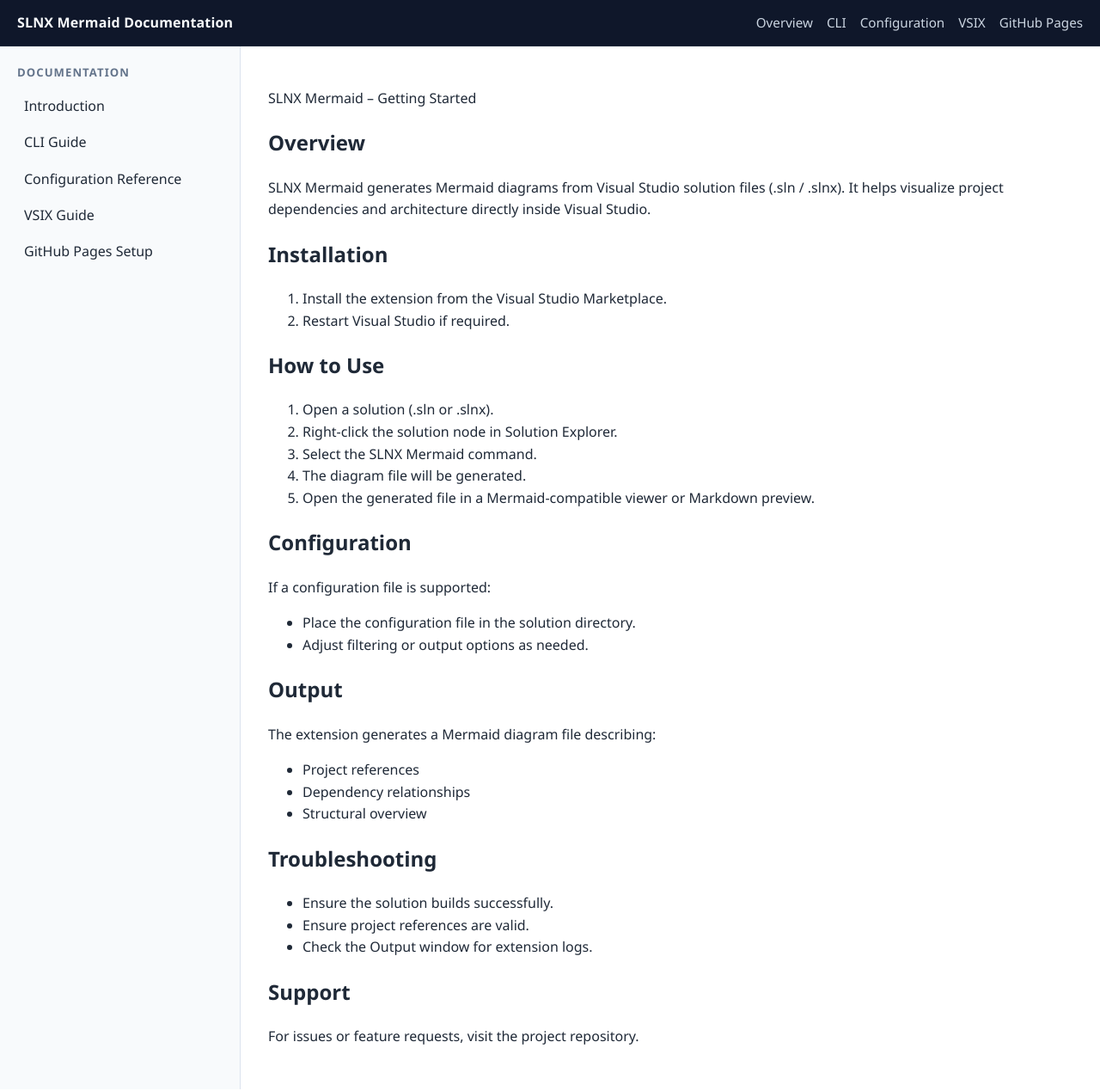
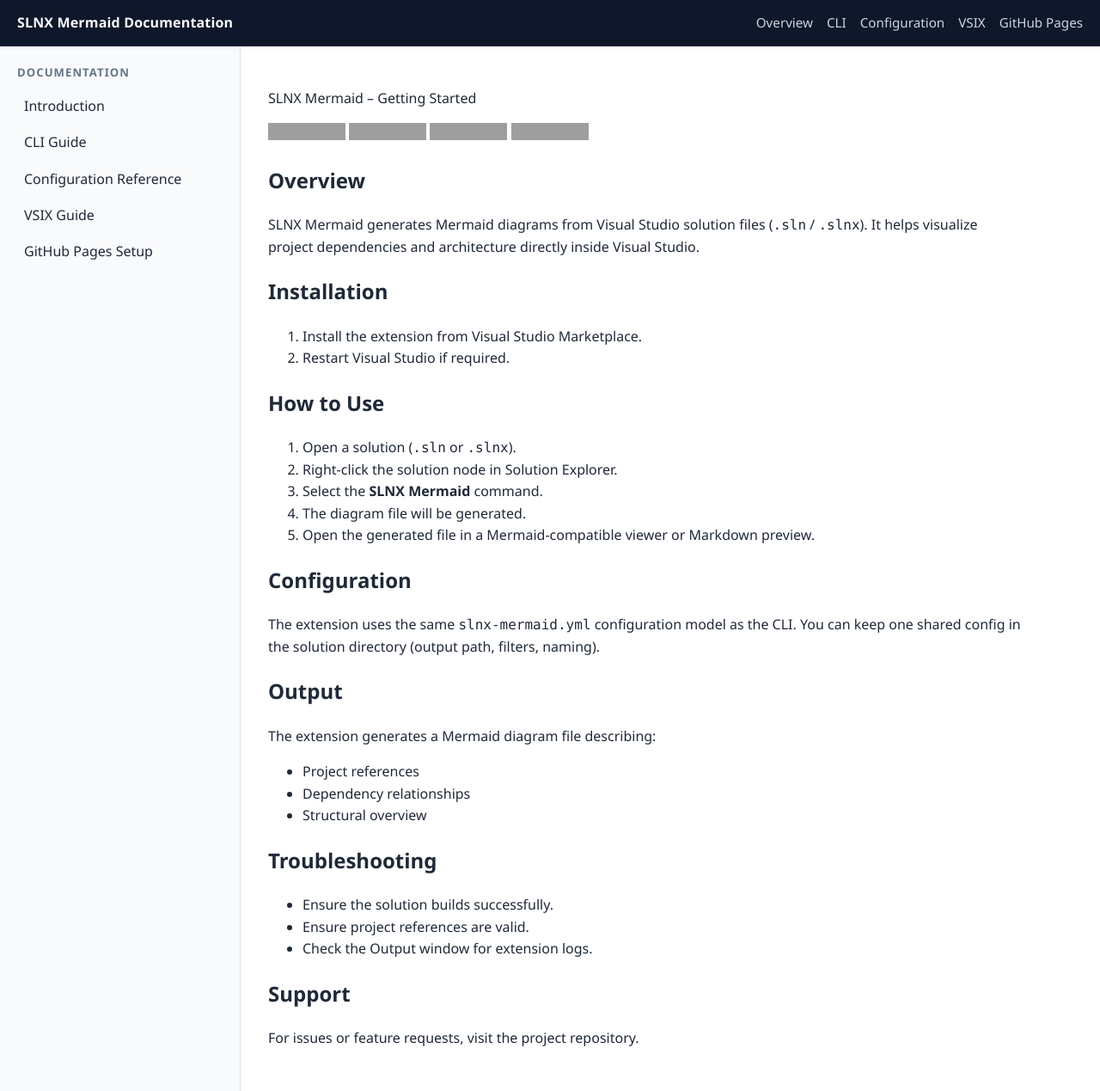
Before and after one commit to asienicki/slnx-mermaid, a Jekyll site: the page built from docs/vsix/GETTING_STARTED.md, in a window 1280 px wide and 1269 px high. Shown: the whole window at 86% size. Built offline with Jekyll 4.4.1, drawn with Linux system fonts in a browser that asks for light colours; our own code applies the rules of GitHub Pages for plain Markdown files; grey boxes are pictures that could not be loaded.

Commit message:
docs(readme): remove dead workflow badges and use code scanning badge

```diff
--- a/docs/vsix/GETTING_STARTED.md
+++ b/docs/vsix/GETTING_STARTED.md
@@ -1,29 +1,32 @@
 SLNX Mermaid – Getting Started
+
+[![CI](https://github.com/asienicki/slnx-mermaid/actions/workflows/CI.yml/badge.svg)](https://github.com/asienicki/slnx-mermaid/actions/workflows/CI.yml)
+[![Code scanning alerts](https://img.shields.io/github/issues/asienicki/slnx-mermaid/code-scanning?label=Code%20scanning%20alerts)](https://github.com/asienicki/slnx-mermaid/security/code-scanning)
+[![NuGet](https://img.shields.io/nuget/v/slnx-mermaid.svg)](https://www.nuget.org/packages/slnx-mermaid/)
+[![GitHub](https://img.shields.io/badge/GitHub-asienicki%2Fslnx--mermaid-181717?logo=github)](https://github.com/asienicki/slnx-mermaid)
 
 ## Overview
 
-SLNX Mermaid generates Mermaid diagrams from Visual Studio solution files (.sln / .slnx).
+SLNX Mermaid generates Mermaid diagrams from Visual Studio solution files (`.sln` / `.slnx`).
 It helps visualize project dependencies and architecture directly inside Visual Studio.
 
 ## Installation
 
-1. Install the extension from the Visual Studio Marketplace.
+1. Install the extension from Visual Studio Marketplace.
 2. Restart Visual Studio if required.
 
 ## How to Use
 
-1. Open a solution (.sln or .slnx).
+1. Open a solution (`.sln` or `.slnx`).
 2. Right-click the solution node in Solution Explorer.
-3. Select the SLNX Mermaid command.
+3. Select the **SLNX Mermaid** command.
 4. The diagram file will be generated.
 5. Open the generated file in a Mermaid-compatible viewer or Markdown preview.
 
 ## Configuration
 
-If a configuration file is supported:
-
-* Place the configuration file in the solution directory.
-* Adjust filtering or output options as needed.
+The extension uses the same `slnx-mermaid.yml` configuration model as the CLI.
+You can keep one shared config in the solution directory (output path, filters, naming).
 
 ## Output
 
```
Also changed, not shown: docs/github-pages.md (+2 -2 lines), docs/vsix.md (+3 -6 lines), README.md.
